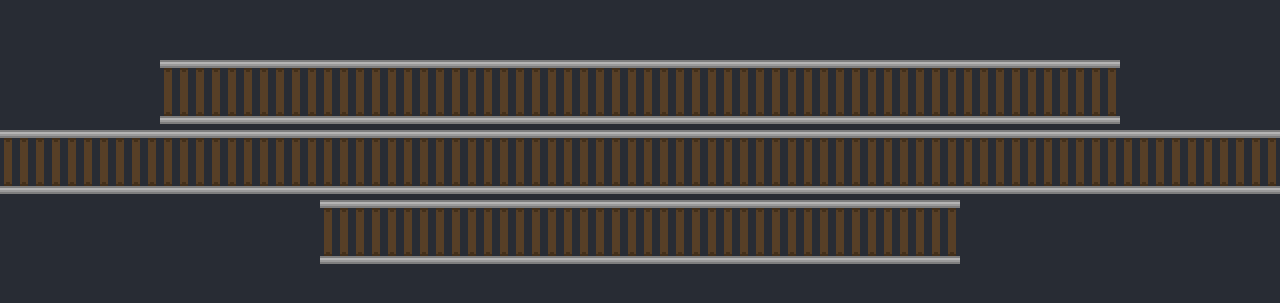
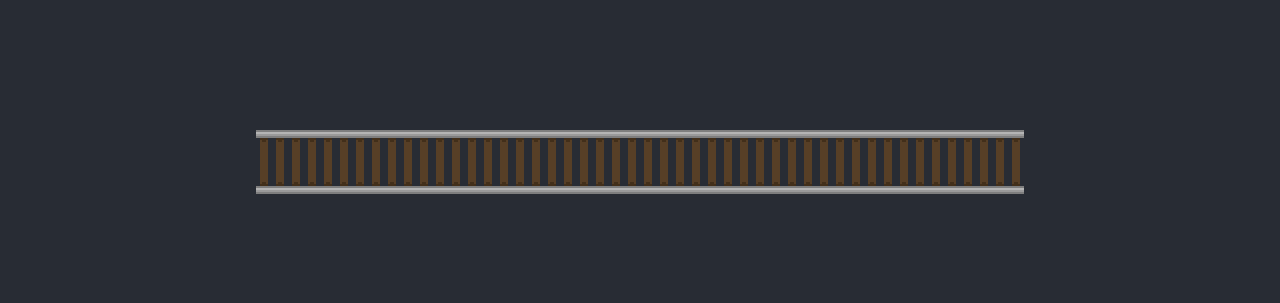
Before and after one commit to MartinMihaylov55/Hogwarts_Hobo_Game, a React (Create React App) app in the folder hhg/: page / in a window 1280 px wide. Shown: the part 235-538 px from the top of the page. Built offline with nearby package versions, Linux system fonts and the light colour scheme.

Commit message:
removed createline(), added RailLine class of fixed length in window of fixed height

```diff
--- a/hhg/src/App.css
+++ b/hhg/src/App.css
@@ -1,3 +1,7 @@
+.RowOfRails{
+	position: fixed;
+}
+
 .App {
   text-align: center;
 }
--- a/hhg/src/App.js
+++ b/hhg/src/App.js
@@ -10,7 +10,11 @@ class Rail extends React.Component {
   }
 }
 
-function createLine(length){
+
+
+class RailLine extends React.Component {
+
+  createLine = (length) => {
 	let line = []
 	for (let i = 0; i < length; i++) {
 		line.push(<Rail />)
@@ -18,21 +22,20 @@ function createLine(length){
 	return line
   }
 
-
+  render() {
+    return (
+		<div className = "RowOfRails">
+		    {this.createLine(12)}
+		</div>
+    );
+  }
+}
 
 function App() {
   return (
     <div className="App">
       <header className="App-header">
-		<div className = "RowOfRails">
-			{createLine(15)}
-		</div>
-		<div className = "RowOfRails">
-			{createLine(20)}
-		</div>
-		<div className = "RowOfRails">
-			{createLine(10)}
-		</div>
+	  <RailLine />
       </header>
     </div>
   );
--- a/hhg/src/electron-starter.js
+++ b/hhg/src/electron-starter.js
@@ -11,13 +11,10 @@ let mainWindow;
 
 function createWindow () {
   // Create the browser window.
-    mainWindow = new BrowserWindow({width: 800,height: 600})
+    mainWindow = new BrowserWindow({width: 800,height: 600,resizable: false})
 
 // and load the index.html of the app.
 	mainWindow.loadURL('http://localhost:3000');
-
-  // Open the DevTools.
-   mainWindow.webContents.openDevTools();
 
       // Emitted when the window is closed.
     mainWindow.on('closed', function () {
```
